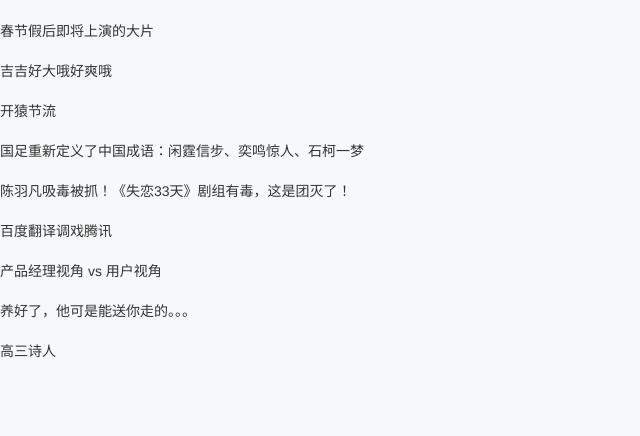
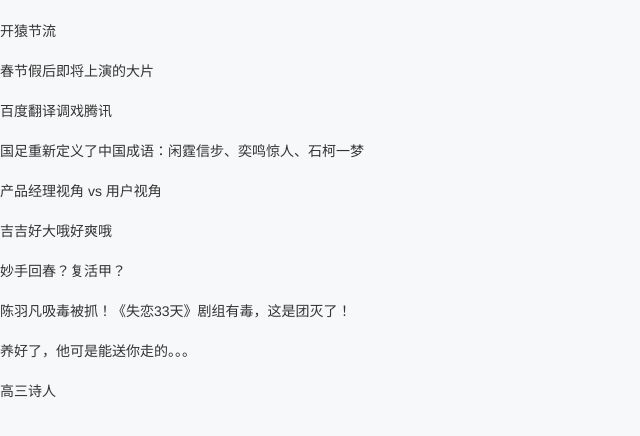
Before and after one commit to lvjinze/momoyuer, a plain HTML site: page gxdzt.html in a window 1280 px wide. Shown: the whole page, without its empty margins (0-640 px from the left). Drawn offline with Linux system fonts and the light colour scheme.

Commit message:
摸鱼么，兄弟？

```diff
--- a/gxdzt.html
+++ b/gxdzt.html
@@ -17,31 +17,34 @@
 <body>
 	<ul>
 		<li>
-			<a href="https://s.weibo.comhttp://duanziwang.com/1544.html" target="_blank">春节假后即将上演的大片</a>
+			<a href="http://duanziwang.com/1542.html" target="_blank">开猿节流</a>
 		</li>
 		<li>
-			<a href="https://s.weibo.comhttp://duanziwang.com/1467.html" target="_blank">吉吉好大哦好爽哦</a>
+			<a href="http://duanziwang.com/1544.html" target="_blank">春节假后即将上演的大片</a>
 		</li>
 		<li>
-			<a href="https://s.weibo.comhttp://duanziwang.com/1542.html" target="_blank">开猿节流</a>
+			<a href="http://duanziwang.com/1511.html" target="_blank">百度翻译调戏腾讯</a>
 		</li>
 		<li>
-			<a href="https://s.weibo.comhttp://duanziwang.com/1508.html" target="_blank">国足重新定义了中国成语：闲霆信步、奕鸣惊人、石柯一梦</a>
+			<a href="http://duanziwang.com/1508.html" target="_blank">国足重新定义了中国成语：闲霆信步、奕鸣惊人、石柯一梦</a>
 		</li>
 		<li>
-			<a href="https://s.weibo.comhttp://duanziwang.com/1368.html" target="_blank">陈羽凡吸毒被抓！《失恋33天》剧组有毒，这是团灭了！</a>
+			<a href="http://duanziwang.com/1607.html" target="_blank">产品经理视角 vs 用户视角</a>
 		</li>
 		<li>
-			<a href="https://s.weibo.comhttp://duanziwang.com/1511.html" target="_blank">百度翻译调戏腾讯</a>
+			<a href="http://duanziwang.com/1467.html" target="_blank">吉吉好大哦好爽哦</a>
 		</li>
 		<li>
-			<a href="https://s.weibo.comhttp://duanziwang.com/1607.html" target="_blank">产品经理视角 vs 用户视角</a>
+			<a href="http://duanziwang.com/1403.html" target="_blank">妙手回春？复活甲？</a>
 		</li>
 		<li>
-			<a href="https://s.weibo.comhttp://duanziwang.com/1365.html" target="_blank">养好了，他可是能送你走的。。。</a>
+			<a href="http://duanziwang.com/1368.html" target="_blank">陈羽凡吸毒被抓！《失恋33天》剧组有毒，这是团灭了！</a>
 		</li>
 		<li>
-			<a href="https://s.weibo.comhttp://duanziwang.com/1361.html" target="_blank">高三诗人</a>
+			<a href="http://duanziwang.com/1365.html" target="_blank">养好了，他可是能送你走的。。。</a>
+		</li>
+		<li>
+			<a href="http://duanziwang.com/1361.html" target="_blank">高三诗人</a>
 		</li>
 	</ul>
 </body>
```
